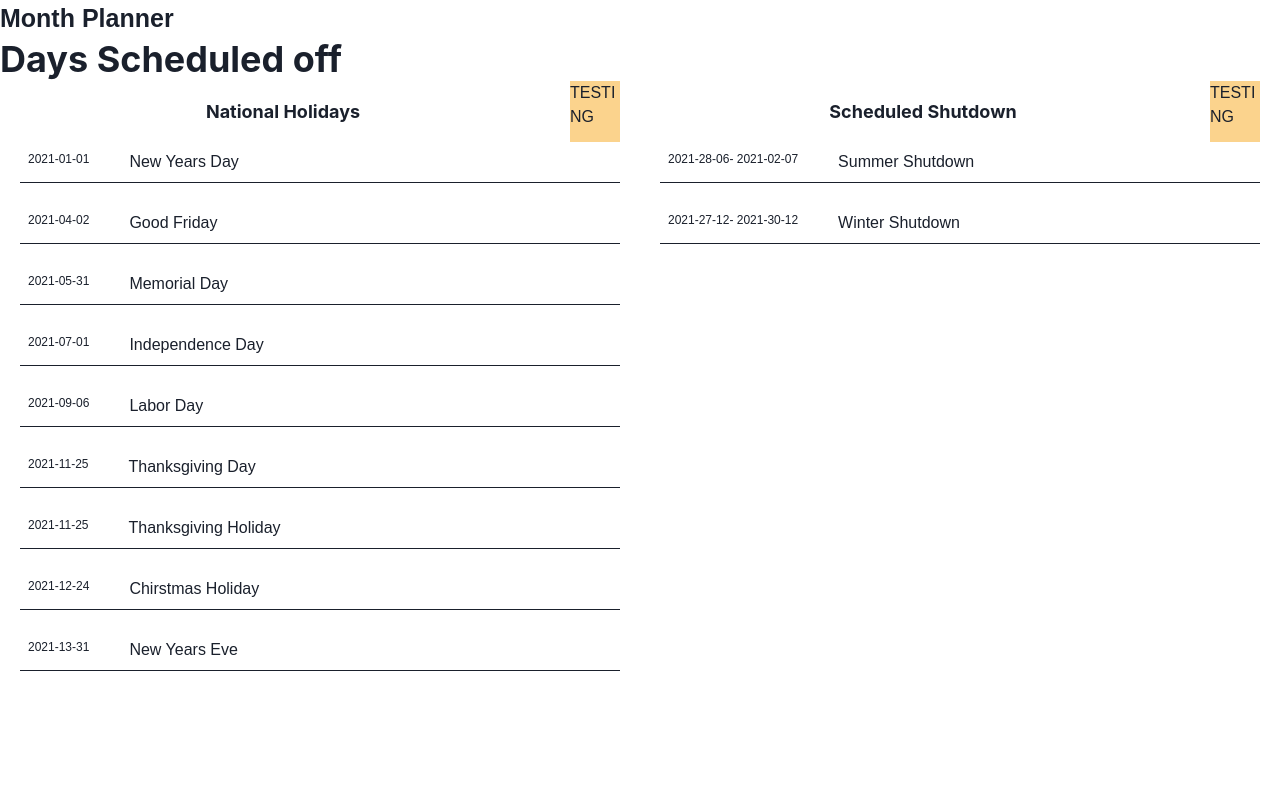
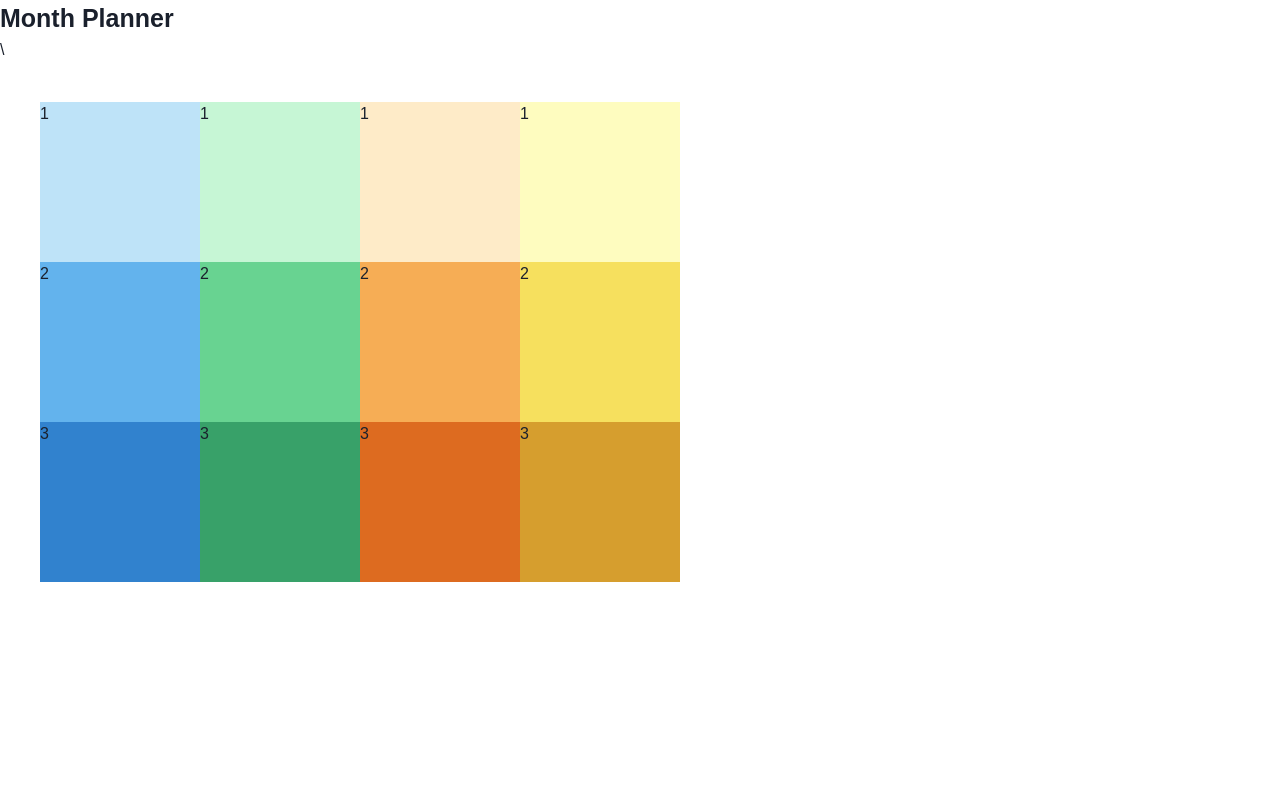
Before and after one commit to matterholt/calendarYearlySchedule, a React (Create React App) app: page / in a window 1280 px wide. Shown: the top 800 px of the page. Built offline with nearby package versions, Linux system fonts and the light colour scheme.

Commit message:
yearly layout

```diff
--- a/src/App.js
+++ b/src/App.js
@@ -1,13 +1,20 @@
 import "./styles.css";
 import { CalenderView } from "./components";
 import { OverviewContainer } from "./components/holidayOverview/OverviewContainer";
+import {YearView}from './components/yearlyCalender/YearView'
+import holidaySchedule from "./utils/HolidayDates";
 
-import holidaySchedule from "./utils/HolidayDates";
+
 export default function App() {
   return (
     <div className="App">
       <h1 style={{ fontWeight: 900, fontSize: 25 }}>Month Planner</h1>
+\
       {/* <CalenderView /> */}
+      <YearView/>
+      <div style={{height:"80vh"}}>
+
+      </div>
       <div>
         <OverviewContainer holidaySchedule={holidaySchedule} />
       </div>
--- /dev/null
+++ b/src/components/yearlyCalender/YearView.jsx
@@ -0,0 +1,47 @@
+import { SimpleGrid,Box,Flex,Container } from "@chakra-ui/react"
+
+const Month = ({monthValue,bgColor})=>{
+    return(
+        <Box h="40" w="40" bg={bgColor}>
+            {monthValue}
+
+        </Box>
+    )
+}
+
+const YearQuarters = ({children})=>(
+    <Flex direction="column">
+        {children}
+    </Flex>
+)
+
+export const YearView = ()=>{
+    return(
+        <Flex direction="row" m="10">
+
+<YearQuarters>
+    <Month monthValue="1" bgColor="blue.100"/>
+    <Month monthValue="2"bgColor="blue.300"/>
+    <Month monthValue="3"bgColor="blue.500"/>
+</YearQuarters>
+<YearQuarters>
+    <Month monthValue="1" bgColor="green.100"/>
+    <Month monthValue="2"bgColor="green.300"/>
+    <Month monthValue="3"bgColor="green.500"/>
+</YearQuarters>
+
+<YearQuarters>
+    <Month monthValue="1" bgColor="orange.100"/>
+    <Month monthValue="2"bgColor="orange.300"/>
+    <Month monthValue="3"bgColor="orange.500"/>
+</YearQuarters>
+<YearQuarters>
+    <Month monthValue="1" bgColor="yellow.100"/>
+    <Month monthValue="2"bgColor="yellow.300"/>
+    <Month monthValue="3"bgColor="yellow.500"/>
+</YearQuarters>
+
+        </Flex >
+
+    )
+}
```
